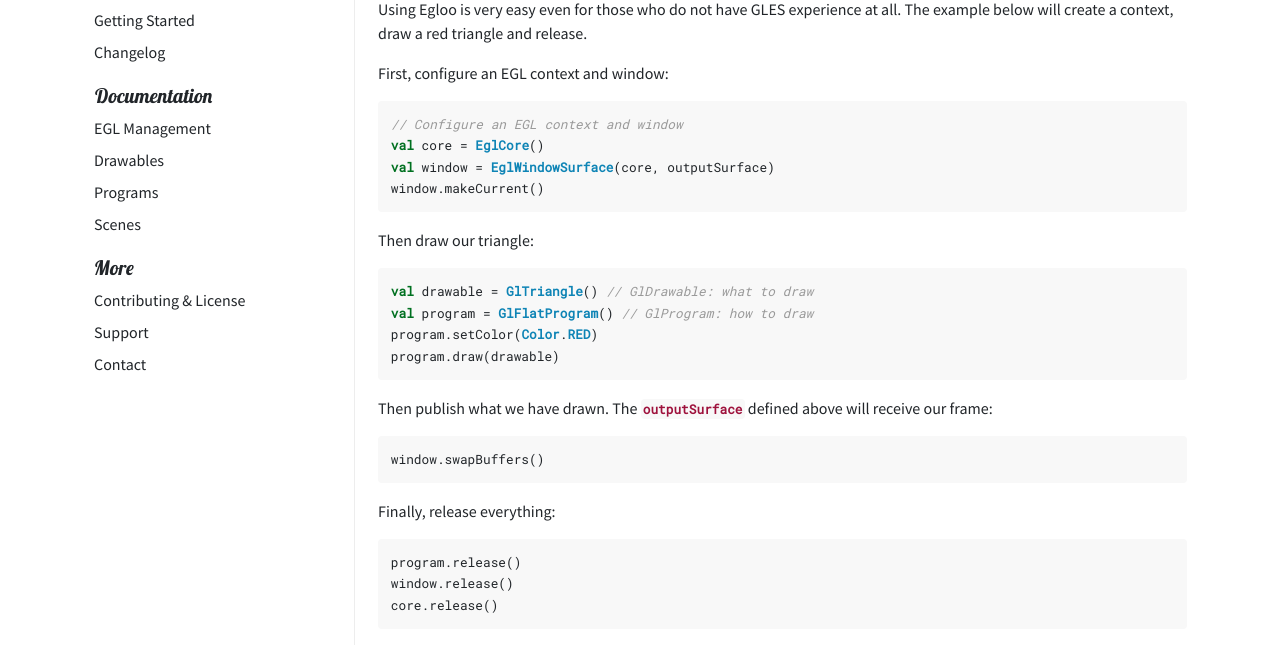
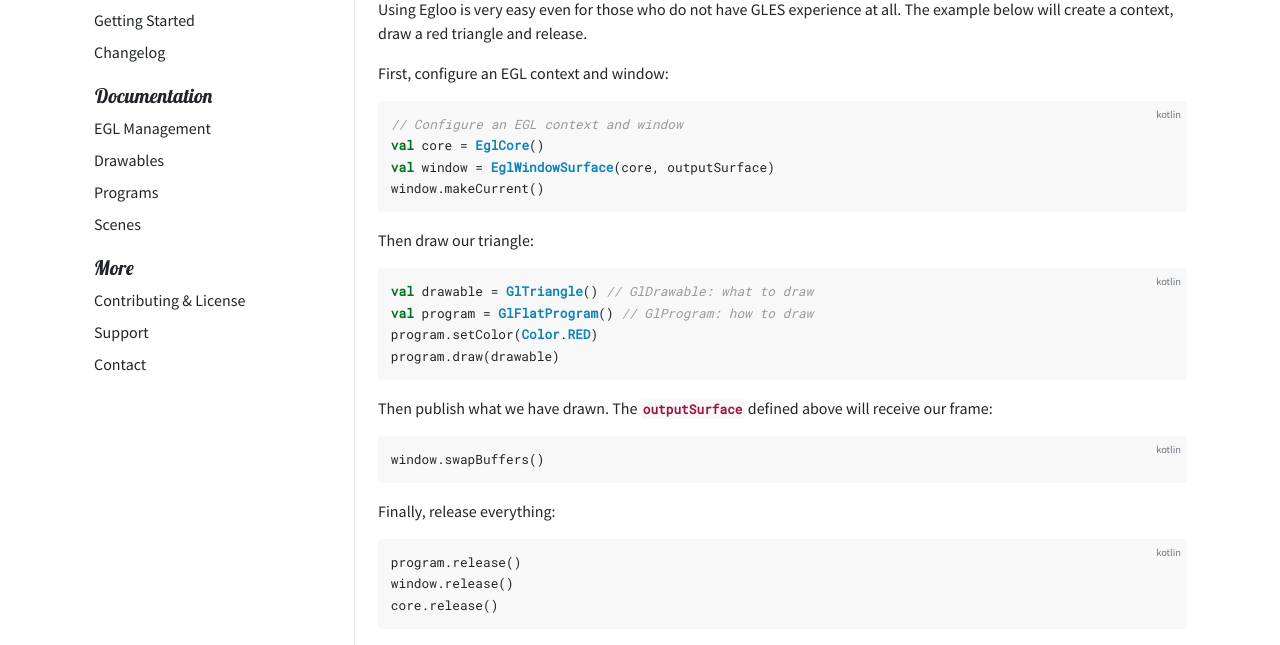
Before and after one commit to natario1/Egloo, a Jekyll site: the page built from docs/_posts/2018-12-20-getting-started.md, in a window 1280 px wide. Shown: the part 177-822 px from the top of the page. Built offline with Jekyll 4.4.1, drawn with Linux system fonts in a browser that asks for light colours; comment, search, counter and statistics services are not loaded.

Commit message:
Kotlin overlay

```diff
--- a/docs/css/main.css
+++ b/docs/css/main.css
@@ -257,11 +257,11 @@ pre {
     font-size: 0.8rem !important;
 }
 
-.language-java, .language-xml, .language-groovy {
+.language-java, .language-xml, .language-kotlin, .language-groovy {
     position: relative;
 }
 
-.language-java::after, .language-xml::after, .language-groovy::after {
+.language-java::after, .language-xml::after, .language-kotlin::after, .language-groovy::after {
     position: absolute;
     top: 0;
     right: 0;
@@ -281,3 +281,7 @@ pre {
 .language-groovy::after {
     content: 'groovy';
 }
+
+.language-kotlin::after {
+    content: 'kotlin';
+}
```
